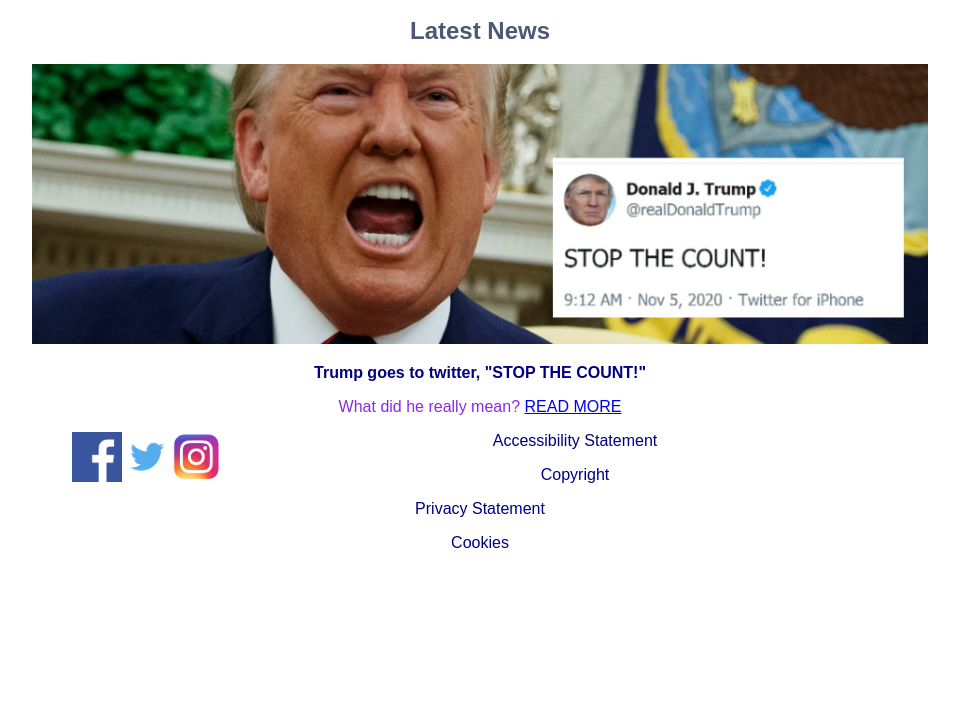
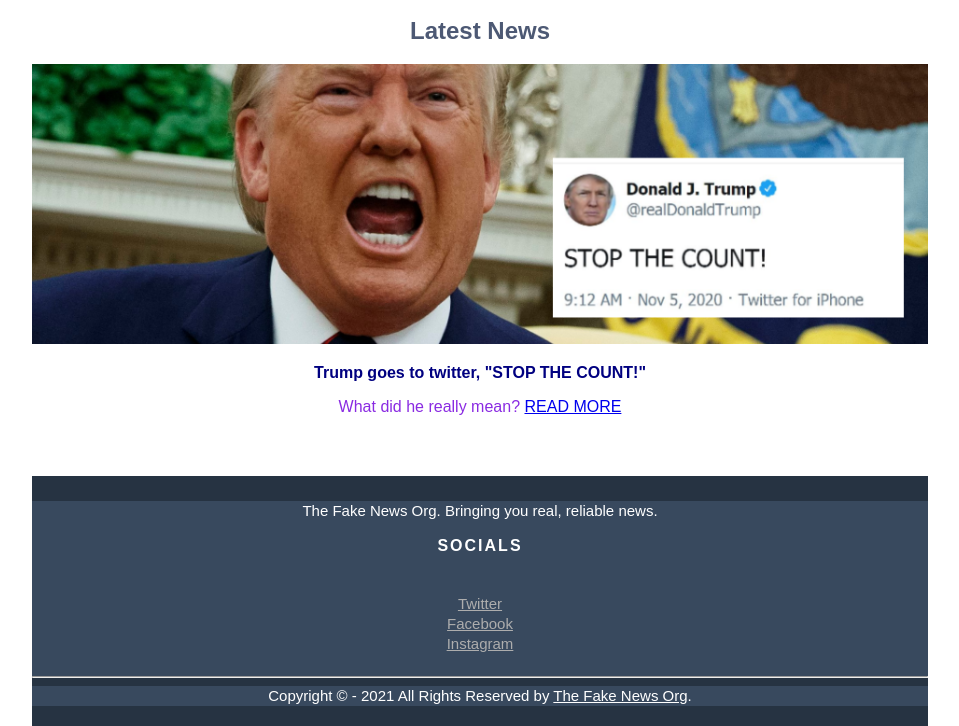
Before and after one commit to LoicLem1/LoicLem1.github.io, a plain HTML site: page index.html in a window 1280 px wide. Shown: the part 684-1410 px from the top of the page, without its empty margins (160-1119 px from the left). Before the commit the page ends 1252 px from the top, so only its background shows below. Drawn offline with Linux system fonts and the light colour scheme.

Commit message:
New Footer

```diff
--- a/css/style.css
+++ b/css/style.css
@@ -6,7 +6,6 @@
 
 width:70%;
 margin:auto;
-
 
 }
 
@@ -324,3 +323,98 @@ input[type=submit]:hover {
 body {
   font-family: Arial, Helvetica, sans-serif;
 }
+
+
+
+
+
+
+
+
+
+
+
+
+
+
+
+
+
+
+
+
+
+
+
+
+
+
+
+.site-footer
+{
+  background-color: #263342;
+  margin-top: 60px;
+  padding: 10px 0 20px;
+  font-size:15px;
+  line-height:20px;
+  color:#737373;
+}
+
+.site-footer h6
+{
+  color:rgb(255, 255, 255);
+  font-size:16px;
+  text-transform:uppercase;
+  margin-top:5px;
+  letter-spacing:2px
+
+}
+.site-footer a
+{
+  color:#ffffff;
+}
+.site-footer a:hover
+{
+  color:#000080;
+  text-decoration:none;
+}
+.footer-links
+{
+  padding-left:0;
+  list-style:none
+}
+.footer-links li
+{
+  display:block
+}
+
+.footer-links a:active,.footer-links a:focus,.footer-links a:hover
+{
+  color:#000080;
+  text-decoration:none;
+}
+.footer-links.inline li
+{
+  display:inline-block
+}
+
+.copyright-text
+{
+  margin:0
+}
+
+.container1 {
+  background-color: #38495e;
+}
+
+.footer-links a {
+  color: rgb(173, 173, 173);
+}
+
+.text-justify {
+  color: #fff;
+}
+
+.copyright-text {
+  color: #fff;
+}
--- a/index.html
+++ b/index.html
@@ -14,8 +14,7 @@ p {color:#000080;}
 <link href="css/style.css" rel="stylesheet" type = "text/css">
 
 <style>
-  h1 {text-align: center;}
-  p {text-align: center;}
+  h1, p, li, h6 {text-align: center;}
 </style>
 
 </head>
@@ -98,7 +97,7 @@ p {color:#000080;}
 
 </head>
 <body>
-  <main>
+<main>
 <div class="newsletterbutton-center">
 <a href="newsletter.html"><button class="button button2 " >Sign up to our newsletter! </button></a>
 </div>
@@ -122,22 +121,41 @@ p {color:#000080;}
 </main>
 
 
-<footer>
 
-<ul id="social">
-<li><a href="https://www.fb.com"><img src="images/facebook_icon.png" width="50" height="50" alt="facebook icon" /></a></li>
-<li><a href="https://www.twitter.com"><img src="images/twitter_icon.png" width="50" height="50" alt="twitter icon" /></a></li>
-<li><a href="https://www.instagram.com"><img src="images/instagram_icon.png" width="50" height="50" alt="instagram icon" /></a></li>
-</ul>
+  <!-- Site footer -->
 
-<p>Accessibility Statement</p>
-<p>Copyright</p>
-<p>Privacy Statement</p>
-<p>Cookies</p>
+  <style>
+    li, h6 {text-align: center;}
+  </style>
 
+  <footer class="site-footer">
+    <div class="container1">
+      <div class="row">
+        <div class="col-sm-12 col-md-6">
+          <p class="text-justify">The Fake News Org. Bringing you real, reliable news.</p>
+        </div>
 
-
-</div> <!--end of wrapper-->
+        <div class="col-xs-6 col-md-3">
+          <h6>Socials</h6>
+          <ul class="footer-links">
+            <li><a href="https://www.twitter.com/">Twitter</a></li>
+            <li><a href="https://www.fb.com/">Facebook</a></li>
+            <li><a href="https://www.instagram.com/">Instagram</a></li>
+          </ul>
+        </div>
+      </div>
+      <hr>
+    </div>
+    <div class="container1">
+      <div class="row">
+        <div class="col-md-8 col-sm-6 col-xs-12">
+          <p class="copyright-text">Copyright &copy;  - 2021 All Rights Reserved by
+       <a href="index.html">The Fake News Org</a>.
+          </p>
+        </div>
+      </div>
+    </div>
+</footer>
 
 </footer>
 </body>
```
Also changed, not shown: about.html (+30 -14 lines), contact.html (+30 -14 lines), faq.html (+30 -14 lines), latest-news.html (+30 -14 lines), newsletter.html (+30 -14 lines), videos.html (+30 -23 lines).
